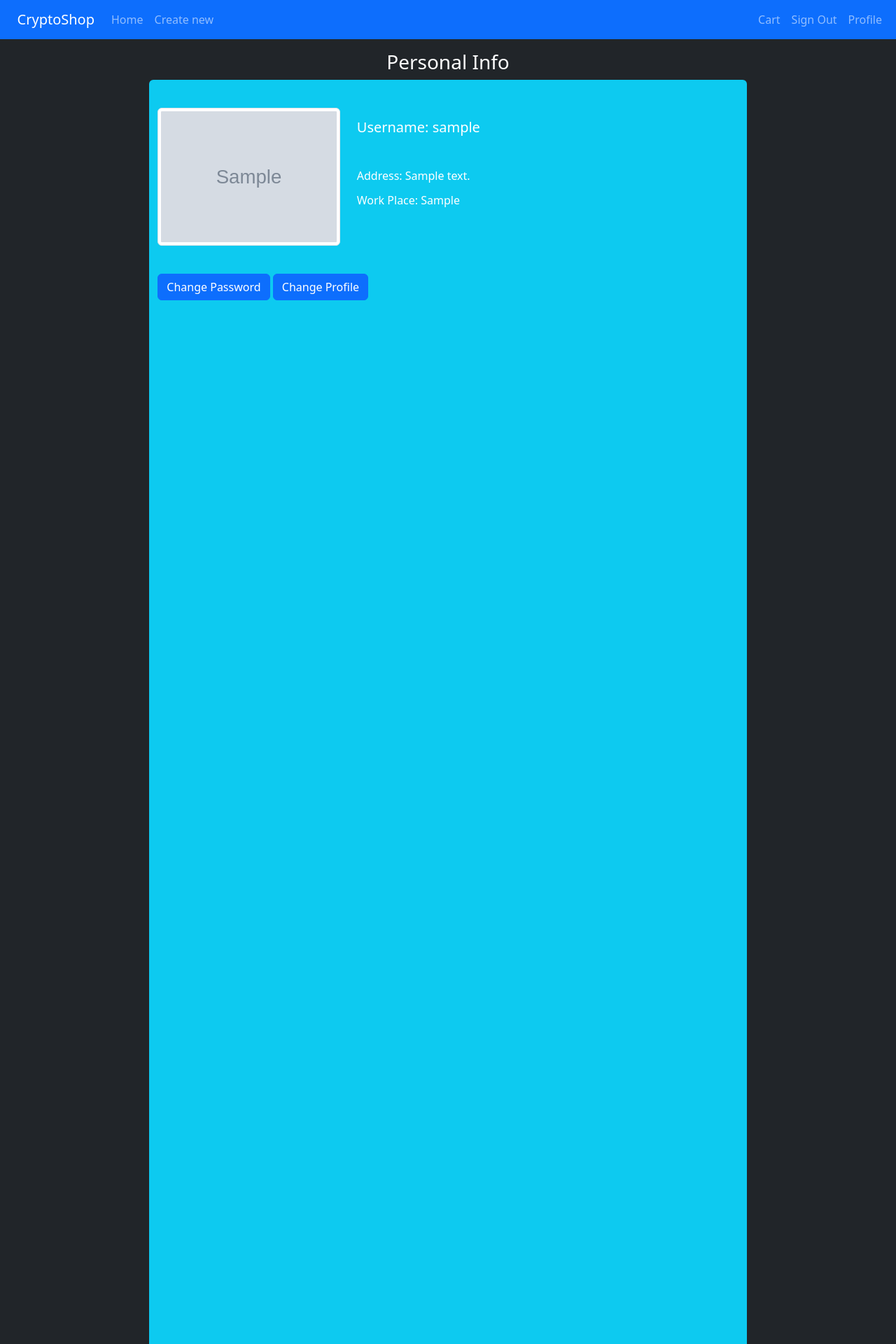
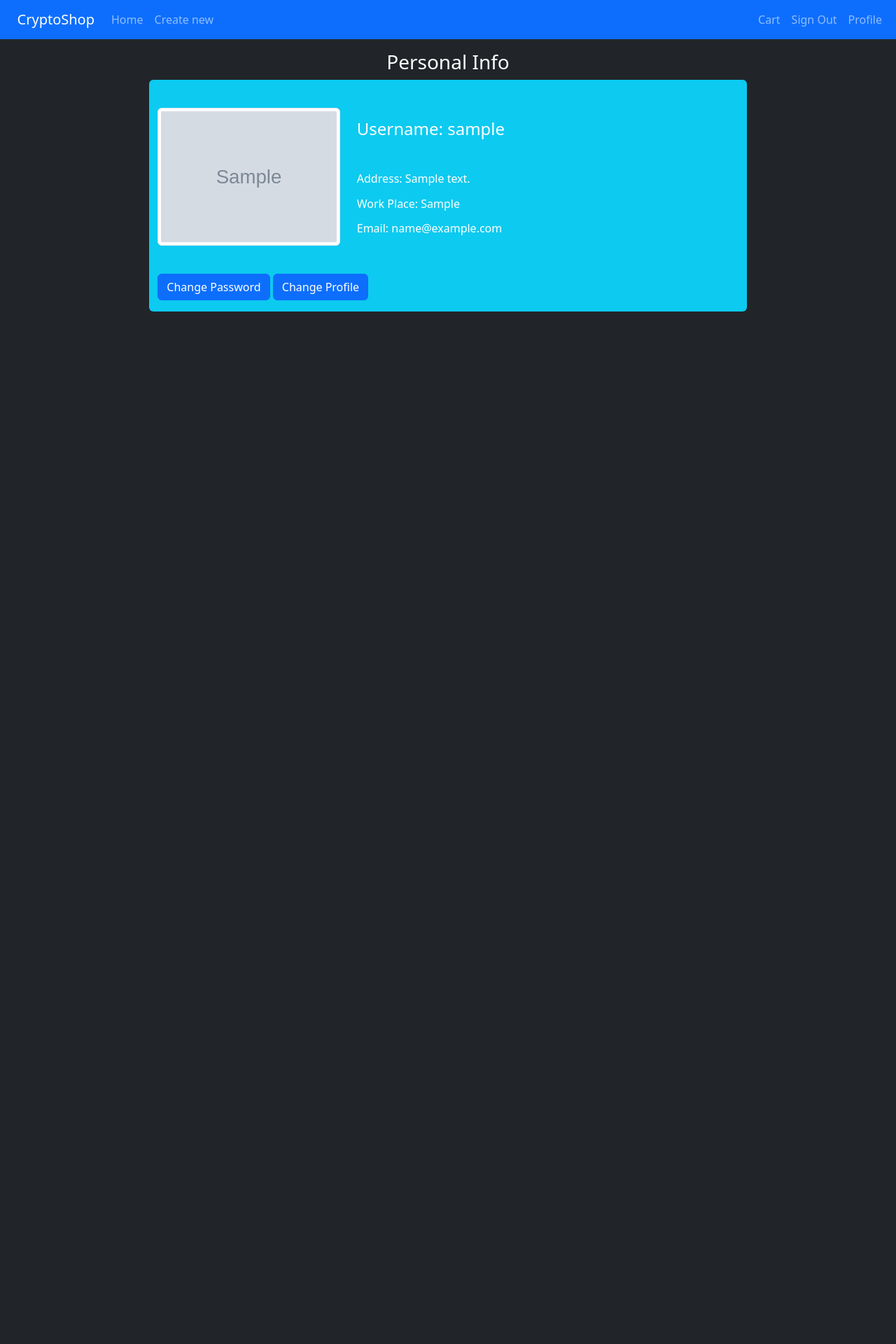
Before and after one commit to Timofey1488/Labs_isp_Pithon, a Django app: page /profile/1/ in a window 1280 px wide. Shown: the top 1920 px of the page at 70% size. After the commit the page ends 445 px from the top, so only its background shows below. Run offline with Django 4.2, Linux system fonts and the light colour scheme; a user stored in the database is signed in; tables that the repository leaves empty hold one stand-in row (values such as "Sample post"); grey boxes marked "Sample" are stand-in pictures.

Commit message:
capcha added, edit profile user(add email field), add some fitch

```diff
--- a/cryptoshop/models.py
+++ b/cryptoshop/models.py
@@ -1,7 +1,7 @@
 from django.contrib.auth.models import User
-from django.core.validators import MinValueValidator
 from django.db import models
 from django.urls import reverse
+
 
 # Create your models here.
 
@@ -47,6 +47,7 @@ class Profile(models.Model):
     profile_pic = models.ImageField(blank=True, upload_to="photos/profile/%Y/%m/%d", default="static/img/no_image.png")
     address = models.CharField(max_length=100, blank=True)
     work_place = models.CharField(max_length=100, blank=True)
+    email = models.EmailField(max_length=254, default=False)
 
     def __str__(self):
         return self.user.username
--- a/cryptoshop/static/cryptoshop/css/base.css
+++ b/cryptoshop/static/cryptoshop/css/base.css
@@ -1,6 +1,5 @@
 body {
     font-family: sans-serif;
-     height: 100000px;
 }
 
 .container-fluid {
@@ -29,7 +28,6 @@ a:hover {
     text-decoration: underline;
 }
 .main_content{
-    height: 100000px;
     padding-top: 30px;
     margin-bottom: 20px;
 }
--- a/cryptoshop/templates/cryptoshop/crud/add_new.html
+++ b/cryptoshop/templates/cryptoshop/crud/add_new.html
@@ -10,7 +10,7 @@
 </head>
 <body>
 {% block content %}
-    <div class="container-fluid rounded bg-info text-white col-md-8 h-100 justify-content-center align-items-center">
+    <div class="container-fluid rounded bg-info text-white col-md-8 justify-content-center align-items-center">
         <div class="row ">
             <div class=" col-md-5 categories ">
                  <div class="text-white">
--- a/cryptoshop/templates/cryptoshop/crud/delete.html
+++ b/cryptoshop/templates/cryptoshop/crud/delete.html
@@ -10,7 +10,7 @@
 </head>
 <body>
 {% block content %}
-    <div class="container-fluid mt-5 rounded bg-info text-white col-md-6 h-100 justify-content-center align-items-center">
+    <div class="container-fluid mt-5 rounded bg-info text-white col-md-6  justify-content-center align-items-center">
         <div class="row text-center">
             <div class="  categories text-center">
                  <div class="text-white">
--- a/cryptoshop/templates/cryptoshop/crud/edit.html
+++ b/cryptoshop/templates/cryptoshop/crud/edit.html
@@ -10,7 +10,7 @@
 </head>
 <body>
 {% block content %}
-    <div class="container-fluid rounded bg-info text-white col-md-8 h-100 justify-content-center align-items-center">
+    <div class="container-fluid rounded bg-info text-white col-md-8 justify-content-center align-items-center">
         <div class="row ">
             <div class=" col-md-5 categories ">
                  <div class="text-white">
--- a/cryptoshop/templates/cryptoshop/personal_profile.html
+++ b/cryptoshop/templates/cryptoshop/personal_profile.html
@@ -5,7 +5,7 @@
 {% endblock %}
 {% block content %}
     <h3 class="text-white mt-3 text-center">Personal Info</h3>
-<div class="container-fluid rounded bg-info text-white col-md-8 h-100 ">
+<div class="container-fluid rounded bg-info text-white col-md-8 ">
     <div class="row ">
         <div class="col-sm-4 categories ">
             <a class="text-white ml-4">
@@ -13,9 +13,11 @@
             </a>
         </div>
         <div class="col-sm-8 ">
-            <h5 class="mt-2 mb-5 pt-5" >Username: {{ profile.user.username }}</h5>
+            <h4 class="mt-2 mb-5 pt-5" >Username: {{ profile.user.username }}</h4>
             <h6 class="mt-2 pb-2" >Address:    {{ profile.address}}</h6>
-            <h6 class="mt-2" >Work Place: {{ profile.work_place}}</h6></div>
+            <h6 class="mt-2" >Work Place: {{ profile.work_place}}</h6>
+             <h6 class="mt-3" >Email: {{ profile.email}}</h6>
+        </div>
             <div class="mb-3">
                  <a class="btn btn-primary mr-3" href="{% url 'cryptoshop:change_password' user.profile.pk%}">Change Password</a>
                 <a class="btn btn-primary mr-3" href="{% url 'cryptoshop:edit_profile' user.profile.pk%}">Change Profile</a>
--- a/cryptoshop/templates/cryptoshop/product/list.html
+++ b/cryptoshop/templates/cryptoshop/product/list.html
@@ -69,4 +69,7 @@
 
         </div>
     </div>
+    <footer>
+         <a class="btn mt-5" href="https://www.youtube.com/watch?v=dQw4w9WgXcQ">.</a>
+    </footer>
 {% endblock %}
--- a/cryptoshop/templates/profile/edit_profile.html
+++ b/cryptoshop/templates/profile/edit_profile.html
@@ -4,7 +4,7 @@
     <div class="mt-3 text-center">
                 <h3>Change Profile</h3>
     </div>
-<div class="container-fluid rounded bg-info text-center text-white mt-3 col-md-6 h-100 ">
+<div class="container-fluid rounded bg-info text-center text-white mt-3 col-md-6">
     <div class="row col-md-12">
         <div class="col-md-8 ">
             <form method="post" enctype="multipart/form-data">
--- a/cryptoshop/views.py
+++ b/cryptoshop/views.py
@@ -10,7 +10,6 @@ from cart.forms import CartAddProductForm
 import logging
 
 from django.shortcuts import render, get_object_or_404
-
 
 from .forms import UserRegisterForm, ProductNewForm, ProfileForm
 from .models import Category, Product, Profile
@@ -89,10 +88,12 @@ class RegisterUserView(SuccessMessageMixin, CreateView):
         user = form.save()
         image = form.cleaned_data.get('image')
         address = form.cleaned_data.get('address')
+        email = form.cleaned_data.get('email')
         profile = Profile()
         profile.user = user
         profile.profile_pic = image
         profile.address = address
+        profile.email = email
         user.save()
         profile.save()
 
--- a/lab3_cryptoshop/settings.py
+++ b/lab3_cryptoshop/settings.py
@@ -41,7 +41,8 @@ INSTALLED_APPS = [
     'cryptoshop.apps.CryptoshopConfig',
     'cart.apps.CartConfig',
     'crispy_forms',
-    'orders.apps.OrdersConfig'
+    'orders.apps.OrdersConfig',
+    'captcha'
 ]
 
 CRISPY_TEMPLATE_PACK = 'bootstrap4'
--- a/lab3_cryptoshop/urls.py
+++ b/lab3_cryptoshop/urls.py
@@ -21,5 +21,6 @@ urlpatterns = [
     path('cart/', include('cart.urls', namespace='cart')),
     path('orders/', include('orders.urls', namespace='orders')),
     path('', include('cryptoshop.urls')),
-    path('accounts/', include('django.contrib.auth.urls'))
+    path('accounts/', include('django.contrib.auth.urls')),
+    path('captcha/', include('captcha.urls')),
 ]
```
Also changed, not shown: cryptoshop/forms.py (+5 -2 lines), cryptoshop/tests.py (+19 -0 lines), cryptoshop/migrations/0007_profile_email.py (added), media/photos/profile/2022/05/29/no-image-icon-6.png (added), media/photos/profile/2022/05/30/cryptopunk5822.png (added).
